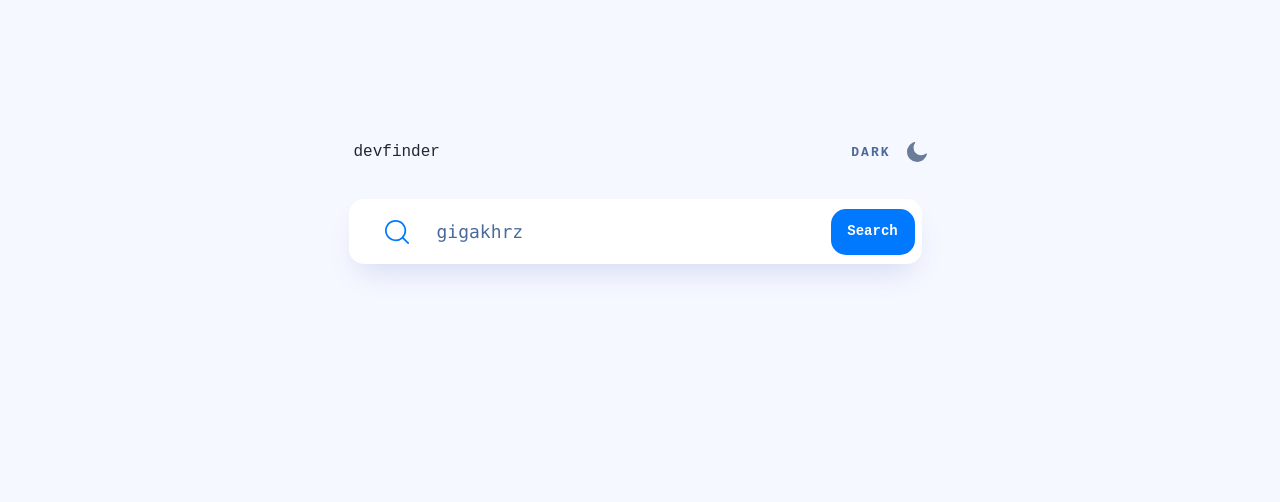
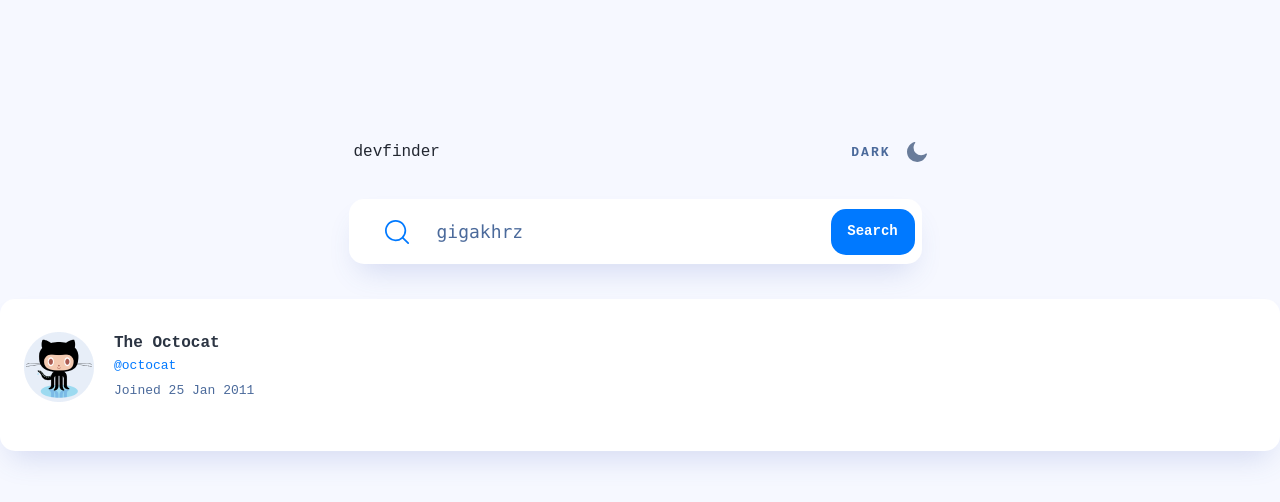
Before and after one commit to gigakhrz/Github-user-search-app, a React (Create React App) app: page / in a window 1280 px wide. Shown: the top 502 px of the page. Built offline with nearby package versions, Linux system fonts and the light colour scheme.

Commit message:
resylt nickname info complete

```diff
--- a/src/App.tsx
+++ b/src/App.tsx
@@ -2,6 +2,7 @@ import { useState } from "react";
 
 import Header from "./components/Header";
 import Search from "./components/search";
+import Result from "./components/Result";
 
 function App(): JSX.Element {
   const [blacktheme, setblackTheme] = useState<boolean>(false);
@@ -15,9 +16,10 @@ function App(): JSX.Element {
         }`}
       >
         <Header setblackTheme={setblackTheme} blacktheme={blacktheme} />
-        <div className="w-full flex flex-col items-center gap-4">
-          <Search blacktheme={blacktheme} setSearch={setSearch} />
-        </div>
+
+        <Search blacktheme={blacktheme} setSearch={setSearch} />
+
+        <Result blacktheme={blacktheme} />
       </div>
     </div>
   );
--- a/src/components/Header.tsx
+++ b/src/components/Header.tsx
@@ -1,12 +1,12 @@
 import TheSun from "../assets/icon-sun.svg";
 import ThemeMoon from "../assets/icon-moon.svg";
 
-interface Ragaca {
+interface HeaderProps {
   blacktheme: Boolean;
   setblackTheme: (blacktheme: boolean) => void;
 }
 
-const Header = ({ blacktheme, setblackTheme }: Ragaca): JSX.Element => {
+const Header = ({ blacktheme, setblackTheme }: HeaderProps): JSX.Element => {
   const ChangeTheme = () => {
     setblackTheme(!blacktheme);
   };
--- /dev/null
+++ b/src/components/Result.tsx
@@ -0,0 +1,47 @@
+import AvatarImage from "../assets/Oval.png";
+import "../style.css";
+
+interface ResultProps {
+  blacktheme: Boolean;
+}
+
+const Result = ({ blacktheme }: ResultProps): JSX.Element => {
+  return (
+    <div
+      className={`result-container w-full flex-col gap-6 px-[24px] pt-[33px] pb-[49px] rounded-[15px] ${
+        blacktheme ? "bg-[#1E2A47]" : "bg-white"
+      }`}
+    >
+      <div className="flex gap-5">
+        <img
+          src={AvatarImage}
+          alt="avatar img"
+          className=" w-[70px] h-[70px]  "
+        />
+        <div className="flex flex-col gap-[6px] ">
+          <div className="flex flex-col ">
+            <h3
+              className={` font-bold text-[16px] leading-[23.7px] ${
+                blacktheme ? "text-white" : "text-[#2B3442]"
+              }`}
+            >
+              The Octocat
+            </h3>
+            <h5 className=" font-norml text-[13px] leading-[19.25px] text-[#0079FF]">
+              @octocat
+            </h5>
+          </div>
+          <p
+            className={` font-norml text-[13px] leading-[19.25px] ${
+              blacktheme ? "text-white" : "text-[#4B6A9B]"
+            }`}
+          >
+            Joined 25 Jan 2011
+          </p>
+        </div>
+      </div>
+    </div>
+  );
+};
+
+export default Result;
--- a/src/components/search.tsx
+++ b/src/components/search.tsx
@@ -1,12 +1,12 @@
 import SearchIcon from "../assets/icon-search.svg";
 import "../style.css";
 
-interface MeoreRagaca {
+interface SearchProps {
   setSearch: (search: string) => void;
   blacktheme: Boolean;
 }
 
-const Search = ({ blacktheme, setSearch }: MeoreRagaca): JSX.Element => {
+const Search = ({ blacktheme, setSearch }: SearchProps): JSX.Element => {
   const inputValue = (e: any): void => {
     setSearch(e.target.value);
   };
--- a/src/style.css
+++ b/src/style.css
@@ -1,3 +1,7 @@
 .box {
   box-shadow: 0px 16px 30px -10px rgba(70, 96, 187, 0.198567);
 }
+
+.result-container {
+  box-shadow: 0px 16px 30px -10px rgba(70, 96, 187, 0.198567);
+}
--- a/tailwind.config.js
+++ b/tailwind.config.js
@@ -4,6 +4,7 @@ module.exports = {
     "./src//*.{js,jsx,ts,tsx}",
     "./src/components/Header.tsx",
     "./src/components/search.tsx",
+    "./src/components/Result.tsx",
   ],
   theme: {
     extend: {},
```
Also changed, not shown: src/assets/Oval.png (added).
